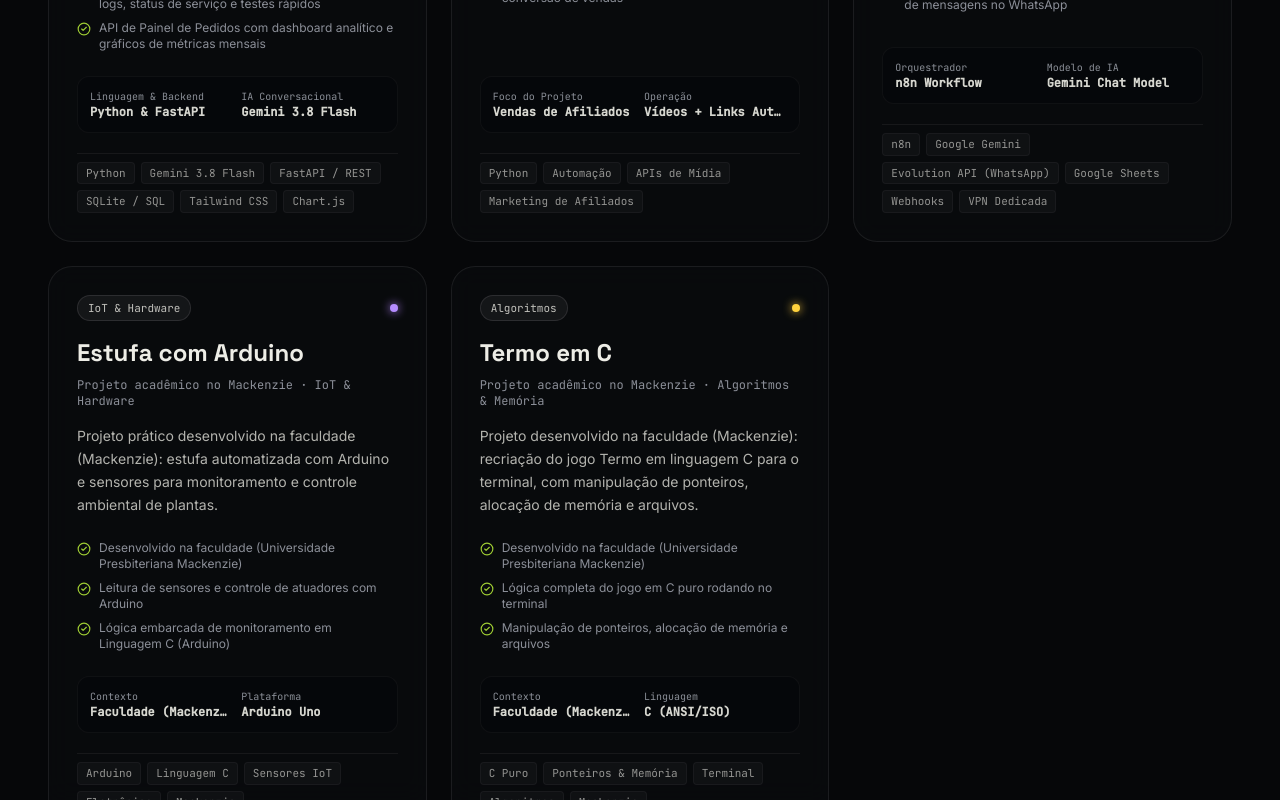
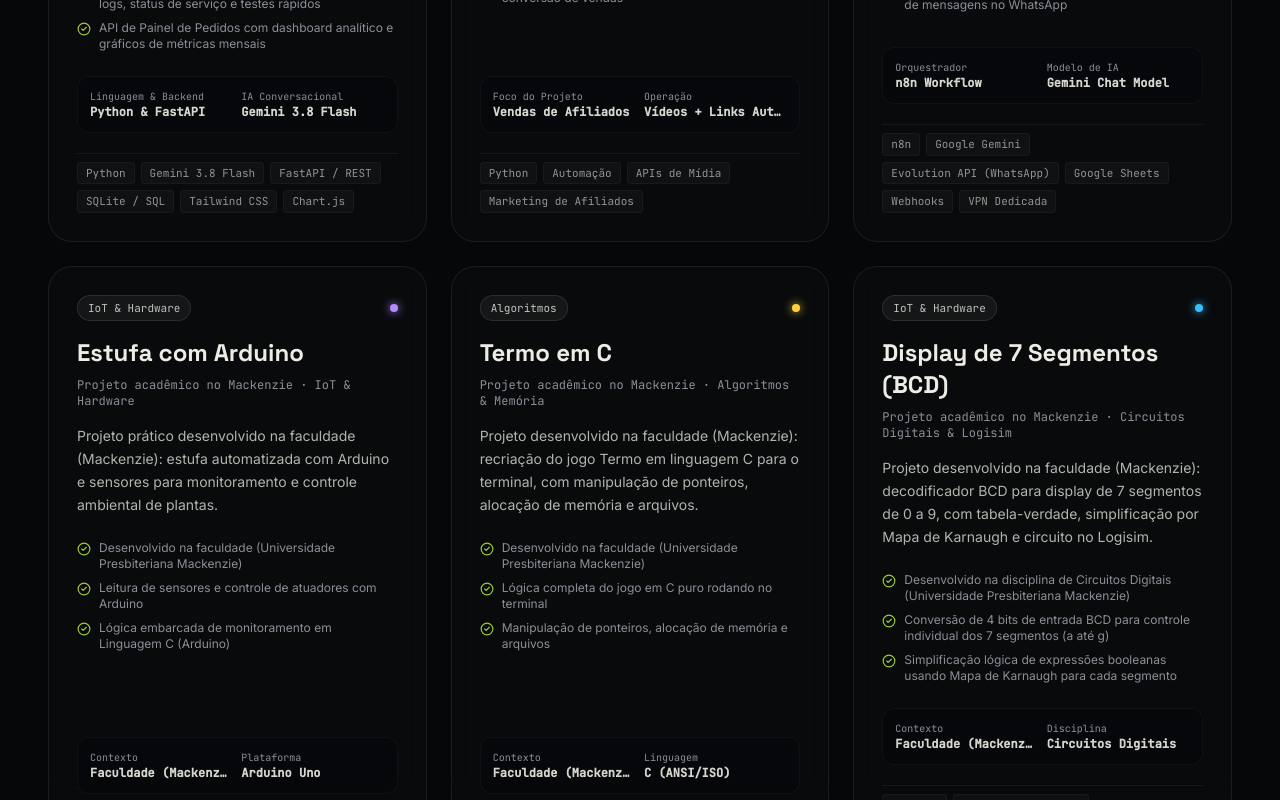
Before and after one commit to GuilhermefLima22/Portfolio, a React (Vite) app: page / in a window 1280 px wide. Shown: the part 2989-3789 px from the top of the page. Built offline with nearby package versions, Linux system fonts and the light colour scheme.

Commit message:
feat: adicionar projeto do display de 7 segmentos no portfolio e curriculo

```diff
--- a/src/components/About.tsx
+++ b/src/components/About.tsx
@@ -28,7 +28,7 @@ export const About: React.FC = () => {
               Estudo <strong>Ciência da Computação no Mackenzie</strong> (2º semestre) e fiz o ensino médio no <strong>Colégio Objetivo</strong>. Sempre tive curiosidade por tecnologia e raciocínio lógico, o que me fez querer entender como as coisas realmente funcionam por baixo dos panos.
             </p>
             <p className="text-paper/75 text-sm md:text-base leading-relaxed">
-              Em vez de ficar só na teoria, gosto de testar as coisas na prática: desenvolvi chatbots inteligentes com IA (Gemini), criei automações em nuvem e, na faculdade (Mackenzie), desenvolvi projetos práticos como a estufa com Arduino e a versão do jogo Termo em C no terminal para exercitar estruturas de dados, ponteiros e controle de memória.
+              Em vez de ficar só na teoria, gosto de testar as coisas na prática: desenvolvi chatbots inteligentes com IA (Gemini), criei automações em nuvem e, na faculdade (Mackenzie), desenvolvi projetos práticos como o decodificador para display de 7 segmentos no Logisim (otimizado com Mapa de Karnaugh), a estufa com Arduino e a versão do jogo Termo em C no terminal para exercitar estruturas de dados, ponteiros e controle de memória.
             </p>
           </div>
 
--- a/src/components/ResumeModal.tsx
+++ b/src/components/ResumeModal.tsx
@@ -191,6 +191,13 @@ export const ResumeModal: React.FC = () => {
                     n8n, Webhooks, APIs em FastAPI, Git/GitHub e servidores em nuvem.
                   </p>
                 </div>
+
+                <div>
+                  <div className="font-mono text-xs font-semibold text-paper mb-0.5">Fundamentos & Hardware</div>
+                  <p className="text-muted leading-relaxed">
+                    Circuitos Digitais (Logisim e Mapa de Karnaugh) e Arduino IoT.
+                  </p>
+                </div>
               </div>
             </section>
 
@@ -319,10 +326,13 @@ export const ResumeModal: React.FC = () => {
                       Projetos da Faculdade (Mackenzie)
                     </span>
                     <span className="font-mono text-[11px] text-signal">
-                      Linguagem C • Arduino
+                      Linguagem C • Logisim • Arduino
                     </span>
                   </div>
                   <ul className="text-xs text-paper/80 space-y-1 leading-relaxed list-disc list-inside">
+                    <li>
+                      <strong>Display de 7 Segmentos:</strong> Decodificador BCD (0 a 9) montado no Logisim, utilizando Mapas de Karnaugh em cada segmento para simplificar as expressões e otimizar as portas lógicas.
+                    </li>
                     <li>
                       <strong>Jogo Termo em C:</strong> Recriei o jogo Termo para rodar no terminal em C puro, praticando ponteiros, arquivos e controle de memória.
                     </li>
--- a/src/data/portfolioData.ts
+++ b/src/data/portfolioData.ts
@@ -200,6 +200,33 @@ export const projects: Project[] = [
     featured: false,
     color: '#FFD23D',
   },
+  {
+    id: 'display7seg',
+    title: 'Display de 7 Segmentos (BCD)',
+    tagline: 'Projeto acadêmico no Mackenzie · Circuitos Digitais & Logisim',
+    category: 'iot',
+    status: 'Concluído',
+    description:
+      'Projeto desenvolvido na faculdade (Mackenzie): decodificador BCD para display de 7 segmentos de 0 a 9, com tabela-verdade, simplificação por Mapa de Karnaugh e circuito no Logisim.',
+    longDescription:
+      'Desenvolvido na disciplina de Circuitos Digitais na Universidade Presbiteriana Mackenzie. O projeto consistiu em projetar e implementar um decodificador BCD (Binary Coded Decimal) de 4 bits para acionar um display de 7 segmentos e representar os números de 0 a 9. Para cada um dos 7 segmentos (a até g), foi construída a tabela-verdade e aplicado o Mapa de Karnaugh para simplificação das expressões booleanas, minimizando o número de portas lógicas antes da montagem e simulação funcional no Logisim.',
+    highlights: [
+      'Desenvolvido na disciplina de Circuitos Digitais (Universidade Presbiteriana Mackenzie)',
+      'Conversão de 4 bits de entrada BCD para controle individual dos 7 segmentos (a até g)',
+      'Simplificação lógica de expressões booleanas usando Mapa de Karnaugh para cada segmento',
+      'Montagem, otimização e simulação do circuito digital completo no Logisim',
+    ],
+    techStack: ['Logisim', 'Circuitos Digitais', 'Mapa de Karnaugh', 'Lógica Booleana', 'Mackenzie'],
+    facts: [
+      { label: 'Contexto', value: 'Faculdade (Mackenzie)' },
+      { label: 'Disciplina', value: 'Circuitos Digitais' },
+      { label: 'Ambiente', value: 'Logisim Simulator' },
+      { label: 'Entradas / Saídas', value: '4 bits BCD → 7 Segmentos (0-9)' },
+    ],
+    githubUrl: '',
+    featured: false,
+    color: '#38BDF8',
+  },
 ];
 
 export const skillGroups: SkillGroup[] = [
@@ -211,6 +238,7 @@ export const skillGroups: SkillGroup[] = [
       { name: 'Python', usedIn: ['dentinho'] },
       { name: 'Linguagem C (Terminal & Memória)', usedIn: ['termo'] },
       { name: 'Linguagem C (Hardware & Sensores Arduino)', usedIn: ['estufa'] },
+      { name: 'Circuitos Digitais & Logisim', usedIn: ['display7seg'] },
       { name: 'Matemática Discreta & Combinatória', learning: true },
     ],
   },
```
Also changed, not shown: public/curriculo.html (+7 -1 lines).
